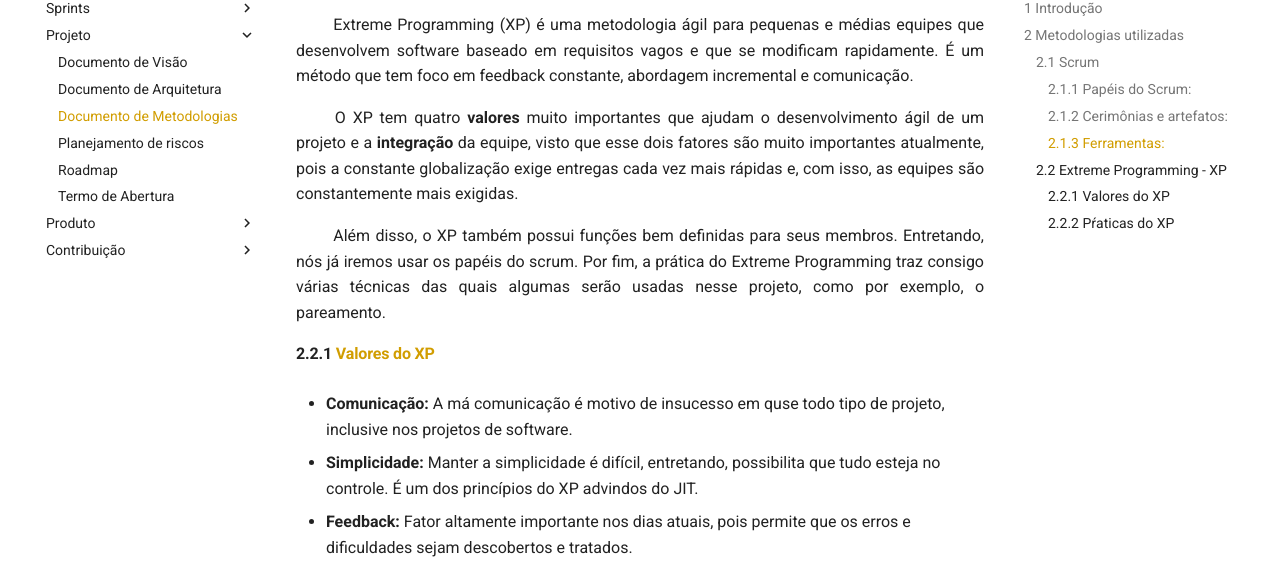
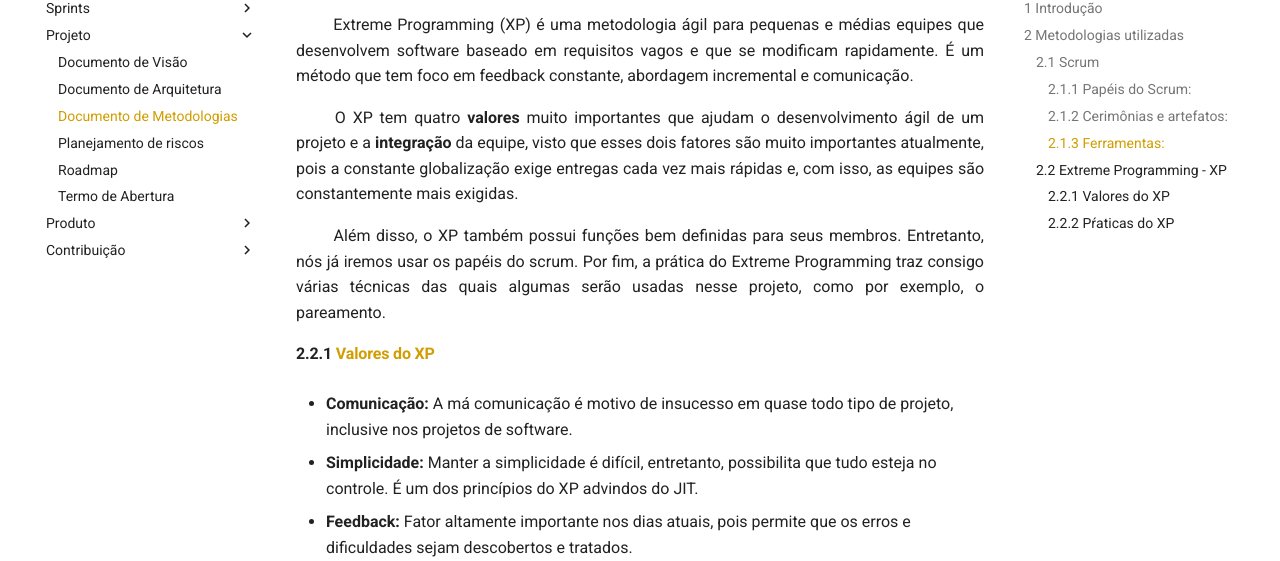
Before and after one commit to fga-eps-mds/2020.2-Anunbis, an MkDocs documentation site: the page built from docs/documentacao/documento-de-metodologias.md, in a window 1280 px wide and 900 px high, scrolled down 2271 px. Shown: the part 127-688 px from the top of the window. Built offline with MkDocs 1.6.1 and Material for MkDocs 9.7.7, drawn with Linux system fonts in a browser that asks for light colours; comment, search, counter and statistics services are not loaded; some of the changed text lies outside the part shown.

Commit message:
(#116) Corrigindo os erros gramaticais do documento de metodologias e planejamento de riscos

```diff
--- a/docs/documentacao/documento-de-metodologias.md
+++ b/docs/documentacao/documento-de-metodologias.md
@@ -15,12 +15,12 @@ Data|Versão|Descrição|Autor
 
 ## 2 <a name="2">Metodologias utilizadas</a>
 
- <p align = "justify"> &emsp;&emsp;    O time decidiu por utilizar uma abordagem híbrida de metodologias, com base no Scrum e XP. A utilização de cerimônias/rituais e artefatos de diferentes metodologias proporciona a equipe um bom desenvolvimento em paralelo com diferentes práticas baseadas na metodologias ágil, dispondo de uma importante característica de resposta as mudanças dentro do processo de acordo com a necessidade do time.</p>
+ <p align = "justify"> &emsp;&emsp; O time decidiu por utilizar uma abordagem híbrida de metodologias, com base no Scrum e XP. A utilização de cerimônias/rituais e artefatos de diferentes metodologias proporciona a equipe um bom desenvolvimento em paralelo com diferentes práticas baseadas nas metodologias ágeis, dispondo de uma importante característica de resposta as mudanças dentro do processo de acordo com a necessidade do time.</p>
 
 ### 2.1 <a name="2.1">Scrum</a>
-<p align = "justify"> &emsp;&emsp;    Scrum é um framework utilizado para gestão dinâmica de projetos, surgiu em meados dos anos 90 e é amplamente utilizado no desenvolvimento de projetos que utilizam metodologias ágeis.  É um processo iterativo e incremental e possui 3 pilares centrais: <b>Transparência</b> dos processos, requisitos de entrega e status. <b>Inspeção</b> constante de tudo que está sendo feito. <b>Adaptação</b> tanto do processo, quanto do produto às mudanças.
+<p align = "justify"> &emsp;&emsp; Scrum é um framework utilizado para gestão dinâmica de projetos, surgiu em meados dos anos 90 e é amplamente utilizado no desenvolvimento de projetos que utilizam metodologias ágeis.  É um processo iterativo e incremental e possui 3 pilares centrais: <b>Transparência</b> dos processos, requisitos de entrega e status. <b>Inspeção</b> constante de tudo que está sendo feito. <b>Adaptação</b> tanto do processo, quanto do produto às mudanças.
 </p>
-<p align = "justify"> &emsp;&emsp;     O Scrum possui algumas práticas fundamentais que são utilizadas no projeto. Sendo essas práticas divididas em <b>Papéis</b>, <b>Artefatos</b> , <b>Cerimônias</b> e <b>Ferramentas</b> que serão explicados posteriormente. Dos papéis foram utilizados o Scrum Master, Product Owner e o Team de Desenvolvimento, sendo todos participantes do time de desenvolvimento e outros dois votados para incremento dos papéis restantes. No caso dos artefatos estão sendo utilizados o Product Backlog, Sprint Backlog,  Sprints e Sprint Review. Também estão sendo feitas todas as cerimônias de sprint planning onde é planejado o que será feito na próxima sprint, daily scrum que são as reuniões diárias realizadas no discord, sprint review que revisa o que aconteceu na sprint passada e retrospectiva que aponta o feedback do processo da sprint.
+<p align = "justify"> &emsp;&emsp; O Scrum possui algumas práticas fundamentais que são utilizadas no projeto. Sendo essas práticas divididas em <b>Papéis</b>, <b>Artefatos</b> , <b>Cerimônias</b> e <b>Ferramentas</b> que serão explicados posteriormente. Dos papéis foram utilizados o Scrum Master, Product Owner e o Team de Desenvolvimento, sendo todos participantes do time de desenvolvimento e outros dois votados para incremento dos papéis restantes. No caso dos artefatos estão sendo utilizados o Product Backlog, Sprint Backlog,  Sprints e Sprint Review. Também estão sendo feitas todas as cerimônias de sprint planning onde é planejado o que será feito na próxima sprint, daily scrum que são as reuniões diárias realizadas no discord, sprint review que revisa o que aconteceu na sprint passada e retrospectiva que aponta o feedback do processo da sprint.
 </p>
 
 #### 2.1.1 <a name="2.1.1">Papéis do Scrum:</a>
@@ -29,7 +29,7 @@ Data|Versão|Descrição|Autor
 	É uma espécie de guardião do Scrum, coordena as rotinas e as atividades do grupo mantendo vivos os princípios e práticas do SCRUM no dia-a-dia. É como um mentor, um facilitador para o trabalho que remove os impedimentos e refina os itens da próxima Sprint junto ao Product Owner.
 
 * <b>Product Owner:</b>
-	Guardião do Cliente, faz a ponte entre cliente-projeto e possui os poderes de liderança sobre o produto, realiza um escopo/base suficiente (decidindo quais recursos serão construídos, qual a ordem de prioridade de produção no PRODUCT BACKLOG.) para haver um bom trabalho durante as sprints.
+	Guardião do Cliente, faz a ponte entre cliente-projeto e possui os poderes de liderança sobre o produto, realiza um escopo/base suficiente (decidindo quais recursos serão construídos, qual a ordem de prioridade de produção no PRODUCT BACKLOG) para haver um bom trabalho durante as sprints.
 
 * <b>Dev Team:</b>
 Equipe desenvolvedora do projeto. É o team que define como as coisas serão feitas e quais e quantas tarefas são possíveis de entregar. O team se auto organiza para atingir as metas estabelecidas pelo Product Owner.
@@ -58,14 +58,14 @@ Quadro onde é possível visualizar o fluxo de trabalho que está sendo feito. S
 
 ### 2.2 <a name="2.2">Extreme Programming - XP</a>
 <p align = "justify"> &emsp;&emsp; Extreme Programming (XP) é uma metodologia ágil para pequenas e médias equipes que desenvolvem software baseado em requisitos vagos e que se modificam rapidamente. É um método que tem foco em feedback constante, abordagem incremental e comunicação.</p>
-<p align = "justify"> &emsp;&emsp; O XP tem quatro <b>valores</b> muito importantes que ajudam o desenvolvimento ágil de um projeto e a <b>integração</b> da equipe, visto que esse dois fatores são muito importantes atualmente, pois a constante globalização exige entregas cada vez mais rápidas e, com isso, as equipes são constantemente mais exigidas. </p>
-<p align = "justify"> &emsp;&emsp; Além disso, o XP também possui funções bem definidas para seus membros. Entretando, nós já iremos usar os papéis do scrum. Por fim, a prática do Extreme Programming traz consigo várias técnicas das quais algumas serão usadas nesse projeto, como por exemplo, o pareamento.</p>
+<p align = "justify"> &emsp;&emsp; O XP tem quatro <b>valores</b> muito importantes que ajudam o desenvolvimento ágil de um projeto e a <b>integração</b> da equipe, visto que esses dois fatores são muito importantes atualmente, pois a constante globalização exige entregas cada vez mais rápidas e, com isso, as equipes são constantemente mais exigidas. </p>
+<p align = "justify"> &emsp;&emsp; Além disso, o XP também possui funções bem definidas para seus membros. Entretanto, nós já iremos usar os papéis do scrum. Por fim, a prática do Extreme Programming traz consigo várias técnicas das quais algumas serão usadas nesse projeto, como por exemplo, o pareamento.</p>
 
 #### 2.2.1 <a name="2.2.1">Valores do XP</a>
-* <b>Comunicação:</b> A má comunicação é motivo de insucesso em quse todo tipo de projeto, inclusive nos projetos de software.
+* <b>Comunicação:</b> A má comunicação é motivo de insucesso em quase todo tipo de projeto, inclusive nos projetos de software.
  <br/>
 
-* <b>Simplicidade:</b> Manter a simplicidade é difícil, entretando, possibilita que tudo esteja no controle. É um dos princípios do XP advindos do JIT.
+* <b>Simplicidade:</b> Manter a simplicidade é difícil, entretanto, possibilita que tudo esteja no controle. É um dos princípios do XP advindos do JIT.
 <br>
 
 * <b>Feedback:</b> Fator altamente importante nos dias atuais, pois permite que os erros e dificuldades sejam descobertos e tratados.
```
Also changed, not shown: docs/documentacao/planejamento-de-riscos.md (+1 -1 lines).
